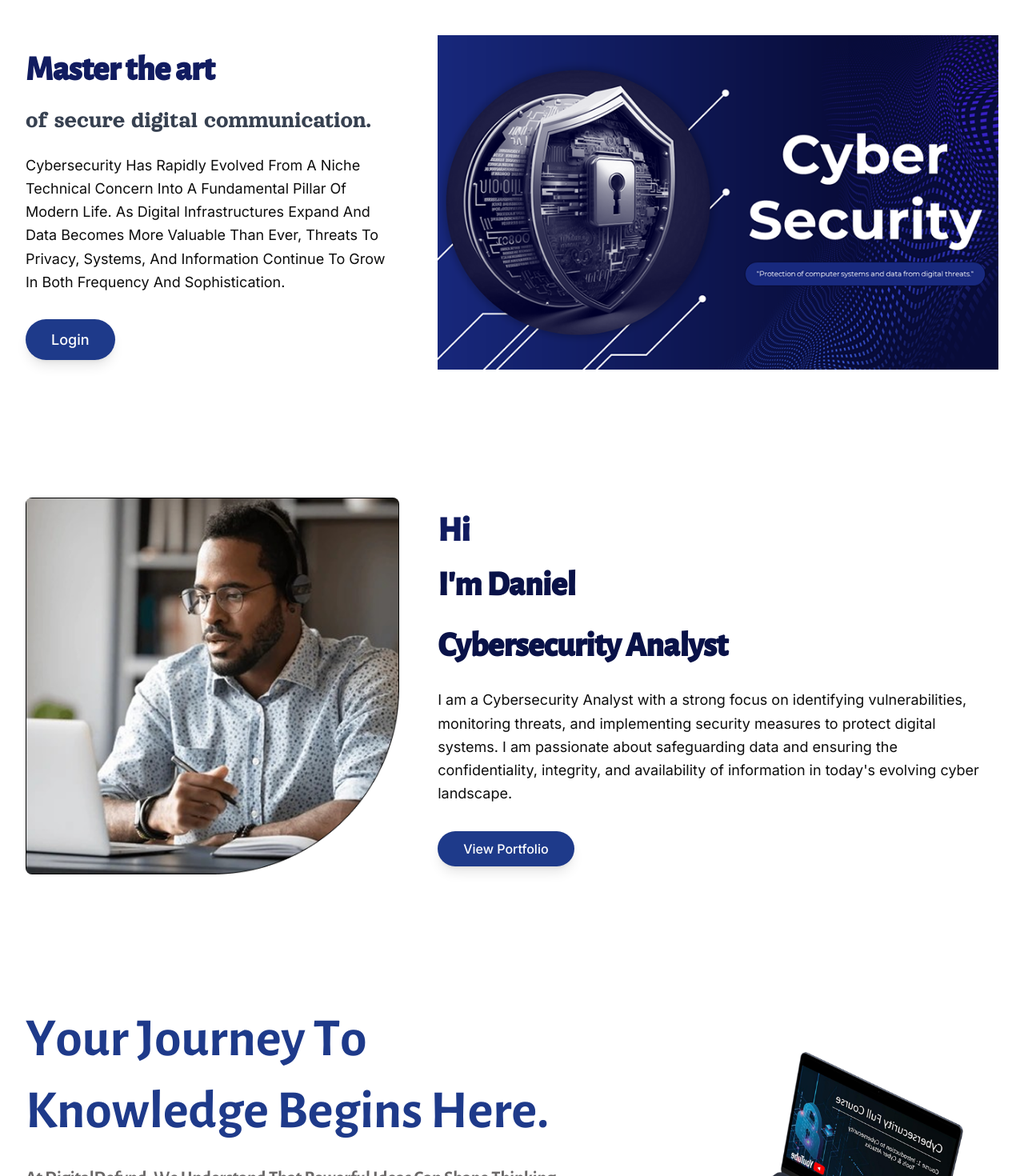
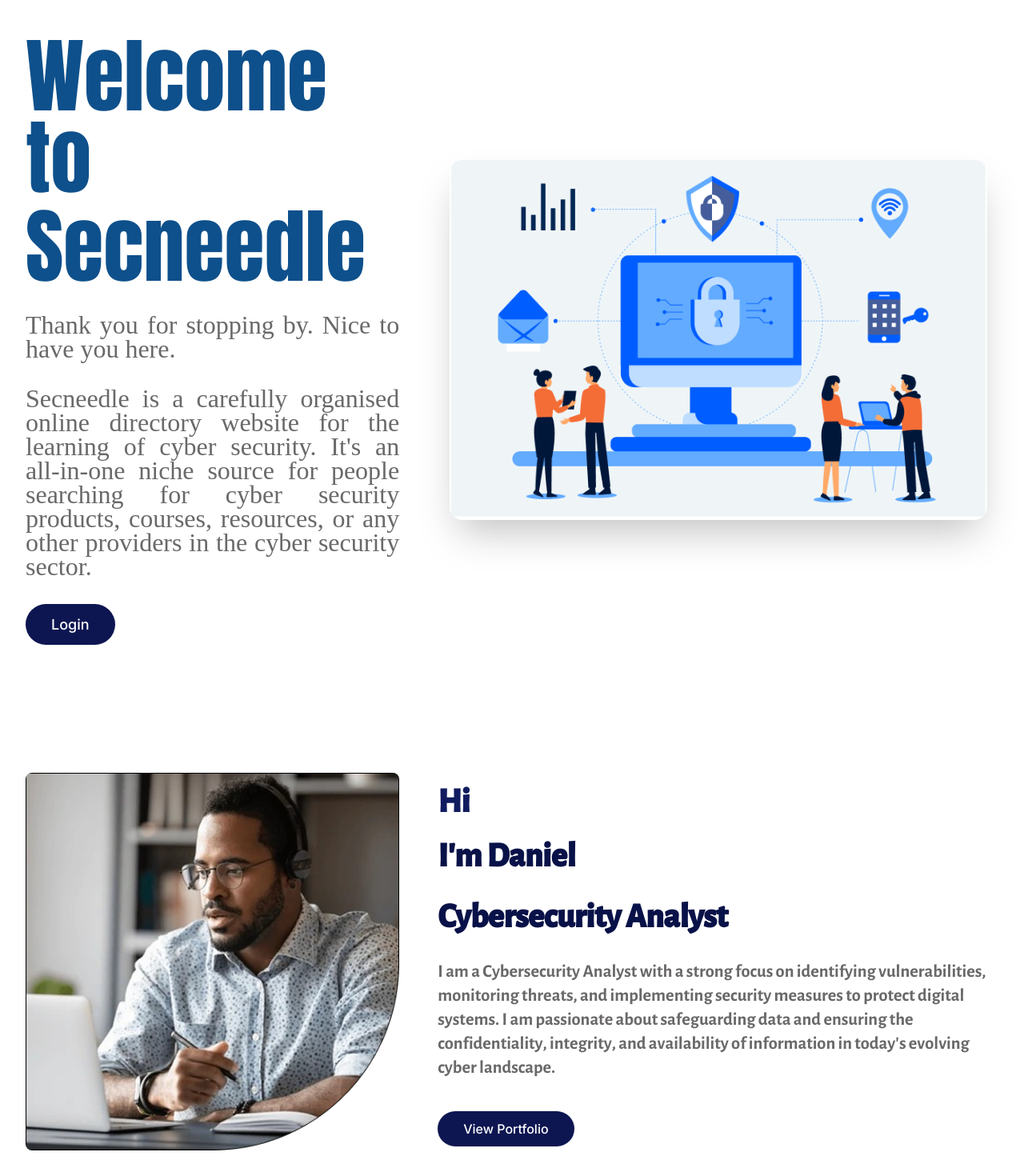
Before and after one commit to doneymore/devtribe, a Next.js app: page /pages/landingScreen in a window 1280 px wide. Shown: the part 100-1570 px from the top of the page at 80% size. Built offline with nearby package versions, Linux system fonts and the light colour scheme.

Commit message:
translate hero section of the web page to code and maintained consistence in the design flow

```diff
--- a/app/component/reusable/explore.tsx
+++ b/app/component/reusable/explore.tsx
@@ -2,6 +2,7 @@
 import { explore } from "@/public/assests/image";
 import Image from "next/image";
 import React from "react";
+import { Button } from "./buttons";
 
 interface KnowledgeJourneySectionProps {
   title: string;
@@ -32,7 +33,7 @@ export const KnowledgeJourneySection: React.FC<
           <div className="w-full lg:w-3/5 order-2 lg:order-1 text-center lg:text-left">
             {/* Title with exact specifications */}
             <h1
-              className="font-gurajada text-4xl sm:text-5xl md:text-6xl lg:text-7xl xl:text-8xl 2xl:text-9xl font-normal text-blue-900 capitalize mb-6"
+              className="font-gurajada text-4xl sm:text-5xl md:text-6xl lg:text-7xl xl:text-8xl 2xl:text-9xl font-normal text-[#091248] capitalize mb-6"
               style={{
                 fontSize: "clamp(2rem, 8vw, 96px)",
                 lineHeight: "0.9375", // 90px/96px = 0.9375
@@ -55,12 +56,11 @@ export const KnowledgeJourneySection: React.FC<
             </p>
 
             {/* Pill Button */}
-            <button
+            <Button
               onClick={onButtonClick}
+              text={buttonText}
               className="bg-blue-900 text-white px-8 py-3 rounded-full font-light text-base hover:bg-blue-800 active:bg-blue-950 transition-all duration-200 ease-in-out focus:outline-none focus:ring-4 focus:ring-blue-200 shadow-lg hover:shadow-xl transform hover:scale-105 active:scale-95"
-            >
-              {buttonText}
-            </button>
+            />
           </div>
 
           {/* Right Image - 40% width */}
--- /dev/null
+++ b/app/component/reusable/heroSection1.tsx
@@ -0,0 +1,128 @@
+import React from "react";
+import Image from "next/image";
+import { hero1 } from "@/public/assests/image";
+import { Button } from "./buttons";
+
+interface WelcomeSectionProps {
+  title?: string;
+  subtitle?: string;
+  description?: string;
+  buttonText?: string;
+  buttonHref?: string;
+  imageUrl?: string;
+  onButtonClick?: () => void;
+  className?: string;
+}
+
+export const WelcomeSection: React.FC<WelcomeSectionProps> = ({
+  title = "Welcome to",
+  subtitle = "Secneedle",
+  description = "Secneedle is a carefully organised online directory website for the learning of cyber security. It's an all-in-one niche source for people searching for cyber security products, courses, resources, or any other providers in the cyber security sector.",
+  buttonText = "Login",
+  buttonHref = "#",
+  imageUrl = "https://images.unsplash.com/photo-1551434678-e076c223a692?w=800&h=600&fit=crop&crop=entropy&cs=tinysrgb",
+  onButtonClick,
+  className = "",
+}) => {
+  const handleButtonClick = (e: React.MouseEvent<HTMLAnchorElement>) => {
+    if (onButtonClick) {
+      e.preventDefault();
+      onButtonClick();
+    }
+  };
+
+  return (
+    <section className={`bg-secondary-50 py-12 lg:py-20 ${className}`}>
+      <div className="container mx-auto px-4 sm:px-6 lg:px-8">
+        <div className="flex flex-col lg:flex-row items-center min-h-[500px] gap-8 lg:gap-12">
+          {/* Left Content - 40% */}
+          <div className="w-full lg:w-2/5 space-y-6 lg:space-y-8 text-center lg:text-left">
+            {/* Title */}
+            <div className="space-y-2">
+              <h1
+                className="text-[#0E508B] leading-tight"
+                style={{
+                  fontFamily: "Impact, sans-serif",
+                  fontWeight: 400,
+                  fontSize: "clamp(2.5rem, 8vw, 6.875rem)", // Responsive from 40px to 110px
+                  lineHeight: "clamp(2.5rem, 8vw, 7.1875rem)", // Responsive from 40px to 115px
+                  letterSpacing: "0px",
+                  textAlign: "justify",
+                }}
+              >
+                {title}
+              </h1>
+              <h1
+                className="text-[#0E508B] leading-tight"
+                style={{
+                  fontFamily: "Impact, sans-serif",
+                  fontWeight: 400,
+                  fontSize: "clamp(2.5rem, 8vw, 6.875rem)",
+                  lineHeight: "clamp(2.5rem, 8vw, 7.1875rem)",
+                  letterSpacing: "0px",
+                  textAlign: "justify",
+                }}
+              >
+                {subtitle}
+              </h1>
+            </div>
+
+            {/* Subtitle */}
+            <p
+              className="text-[#6A6868] mb-6"
+              style={{
+                fontFamily: "Gurajada, serif",
+                fontWeight: 400,
+                fontSize: "clamp(1rem, 4vw, 2rem)", // Responsive from 16px to 32px
+                lineHeight: "clamp(1.2rem, 4vw, 1.875rem)", // Responsive from 19.2px to 30px
+                letterSpacing: "0px",
+                textAlign: "justify",
+              }}
+            >
+              Thank you for stopping by. Nice to have you here.
+            </p>
+
+            {/* Description */}
+            <p
+              className="text-[#6A6868] mb-8"
+              style={{
+                fontFamily: "Gurajada, serif",
+                fontWeight: 400,
+                fontSize: "clamp(1rem, 4vw, 2rem)", // Responsive description
+                lineHeight: "clamp(1.2rem, 4vw, 1.875rem)",
+                letterSpacing: "0px",
+                textAlign: "justify",
+              }}
+            >
+              {description}
+            </p>
+
+            {/* Button */}
+
+            <div className="flex justify-center lg:justify-start">
+              <Button
+                text={buttonText}
+                onClick={onButtonClick}
+                className="inline-flex items-center justify-center px-8 py-3 bg-primary-nav text-white font-medium text-lg rounded-full hover:bg-blue-800 transition-all duration-300 transform hover:scale-105 focus:outline-none focus:ring-4 focus:ring-blue-300 shadow-lg hover:shadow-xl"
+              />
+            </div>
+          </div>
+
+          {/* Right Image - 60% */}
+          <div className="w-full lg:w-3/5 flex justify-center">
+            <div className="relative w-full max-w-2xl">
+              <Image
+                src={hero1}
+                alt="Secneedle cybersecurity illustration"
+                width={800}
+                height={600}
+                className="w-full h-auto object-contain rounded-2xl shadow-2xl"
+                priority
+              />
+            </div>
+          </div>
+        </div>
+      </div>
+    </section>
+  );
+};
--- a/app/component/reusable/portfolio.tsx
+++ b/app/component/reusable/portfolio.tsx
@@ -2,6 +2,7 @@
 import { profile } from "@/public/assests/image";
 import Image from "next/image";
 import React from "react";
+import { Button } from "./buttons";
 
 interface AboutSectionProps {
   greeting?: string;
@@ -59,17 +60,23 @@ export const AboutSection: React.FC<AboutSectionProps> = ({
             </h4>
 
             {/* Description */}
-            <p className="text-base md:text-lg font-inter text-[#0D0D0D] leading-relaxed mb-8">
+            <p
+              className="font-gurajada text-lg sm:text-xl md:text-2xl lg:text-3xl font-normal text-[#6A6868]  leading-tight mb-10"
+              style={{
+                fontSize: "clamp(1rem, 3vw, 32px)",
+                lineHeight: "0.9375", // 30px/32px = 0.9375
+                letterSpacing: "0px",
+              }}
+            >
               {description}
             </p>
 
             {/* Button */}
-            <button
+            <Button
               onClick={onButtonClick}
-              className="bg-blue-900 text-white px-8 py-3 rounded-full font-medium text-base hover:bg-blue-800 active:bg-blue-950 transition-all duration-200 ease-in-out focus:outline-none focus:ring-4 focus:ring-blue-200 shadow-lg hover:shadow-xl transform hover:scale-105 active:scale-95"
-            >
-              {buttonText}
-            </button>
+              text={buttonText}
+              className="bg-primary-nav text-white px-8 py-3 rounded-full font-medium text-base hover:bg-blue-800 active:bg-blue-950 transition-all duration-200 ease-in-out focus:outline-none focus:ring-4 focus:ring-blue-200 shadow-lg hover:shadow-xl transform hover:scale-105 active:scale-95"
+            />
           </div>
         </div>
       </div>
--- a/app/pages/landingScreen/page.tsx
+++ b/app/pages/landingScreen/page.tsx
@@ -3,17 +3,19 @@ import { BlogHeroSection } from "@/app/component/reusable/blog";
 import { KnowledgeJourneySection } from "@/app/component/reusable/explore";
 import Footer from "@/app/component/reusable/footer";
 import { HeroSection } from "@/app/component/reusable/heroSection";
+import { WelcomeSection } from "@/app/component/reusable/heroSection1";
 import { Navbar } from "@/app/component/reusable/navItem";
 import { AboutSection } from "@/app/component/reusable/portfolio";
 import BlogCardsSection from "@/app/component/reusable/streams";
-import { hero } from "@/public/assests/image";
+// import { hero } from "@/public/assests/image";
 import React from "react";
 
 const LandingPage = () => {
   return (
     <div>
       <Navbar />
-      <HeroSection
+      <WelcomeSection />
+      {/* <HeroSection
         title="Master the art"
         subtitle="of secure digital communication."
         description="Cybersecurity Has Rapidly Evolved From A Niche Technical Concern Into A Fundamental Pillar Of Modern Life. As Digital Infrastructures Expand And Data Becomes More Valuable Than Ever, Threats To Privacy, Systems, And Information Continue To Grow In Both Frequency And Sophistication."
@@ -21,7 +23,7 @@ const LandingPage = () => {
         imageSrc={hero}
         imageAlt="Cyber Security Shield"
         onButtonClick={() => alert("Login clicked!")}
-      />
+      /> */}
       <AboutSection
         greeting="Hi"
         name="Daniel"
--- a/public/assests/image.tsx
+++ b/public/assests/image.tsx
@@ -3,4 +3,5 @@ import hero from "./hero.png";
 import profile from "./profile.png";
 import explore from "./explore.png";
 import blog from "./blog.png";
-export { secneedle, hero, profile, explore, blog };
+import hero1 from "./hero1.png";
+export { secneedle, hero, profile, explore, blog, hero1 };
```
Also changed, not shown: public/assests/hero1.png (added).
